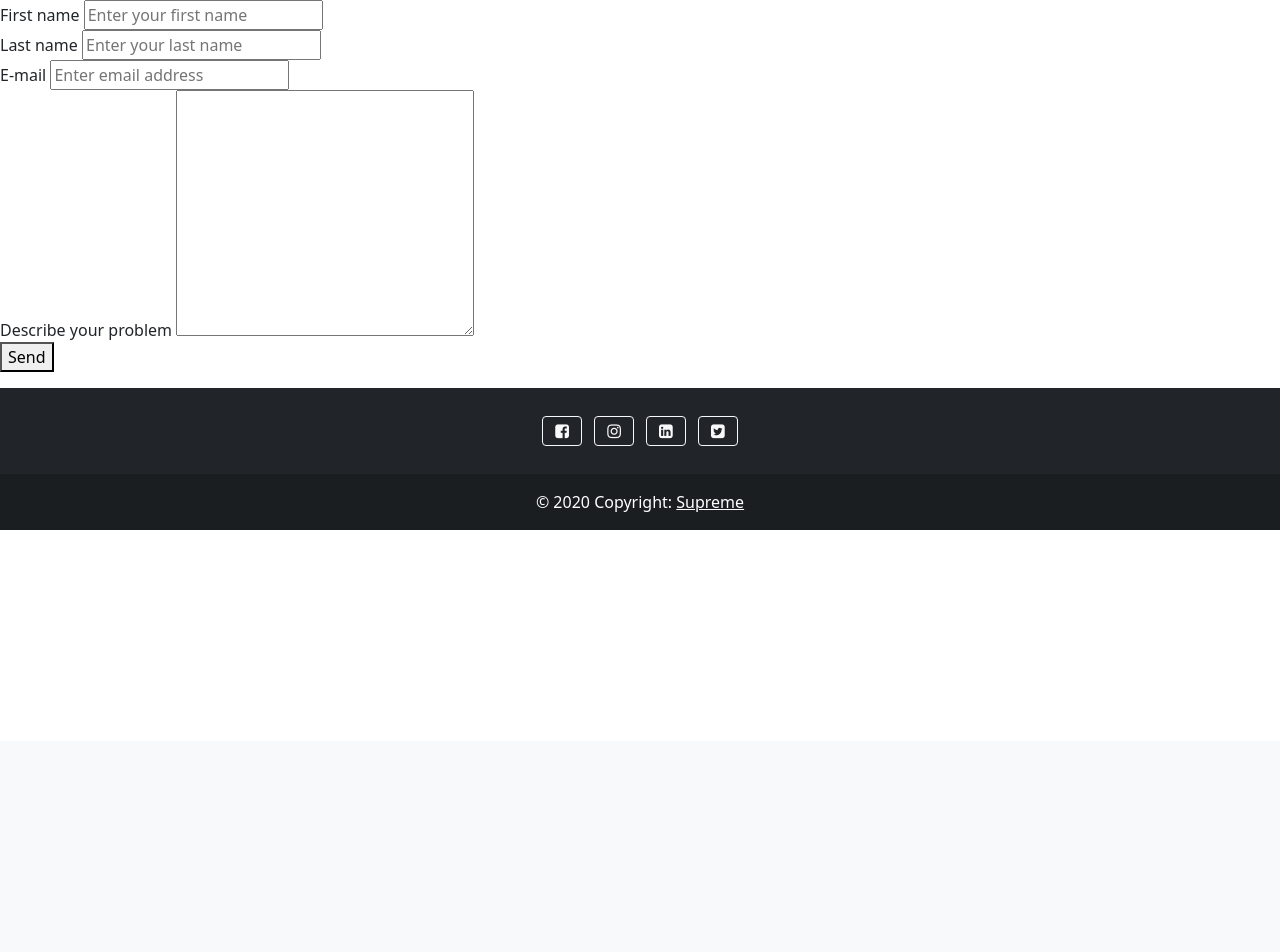
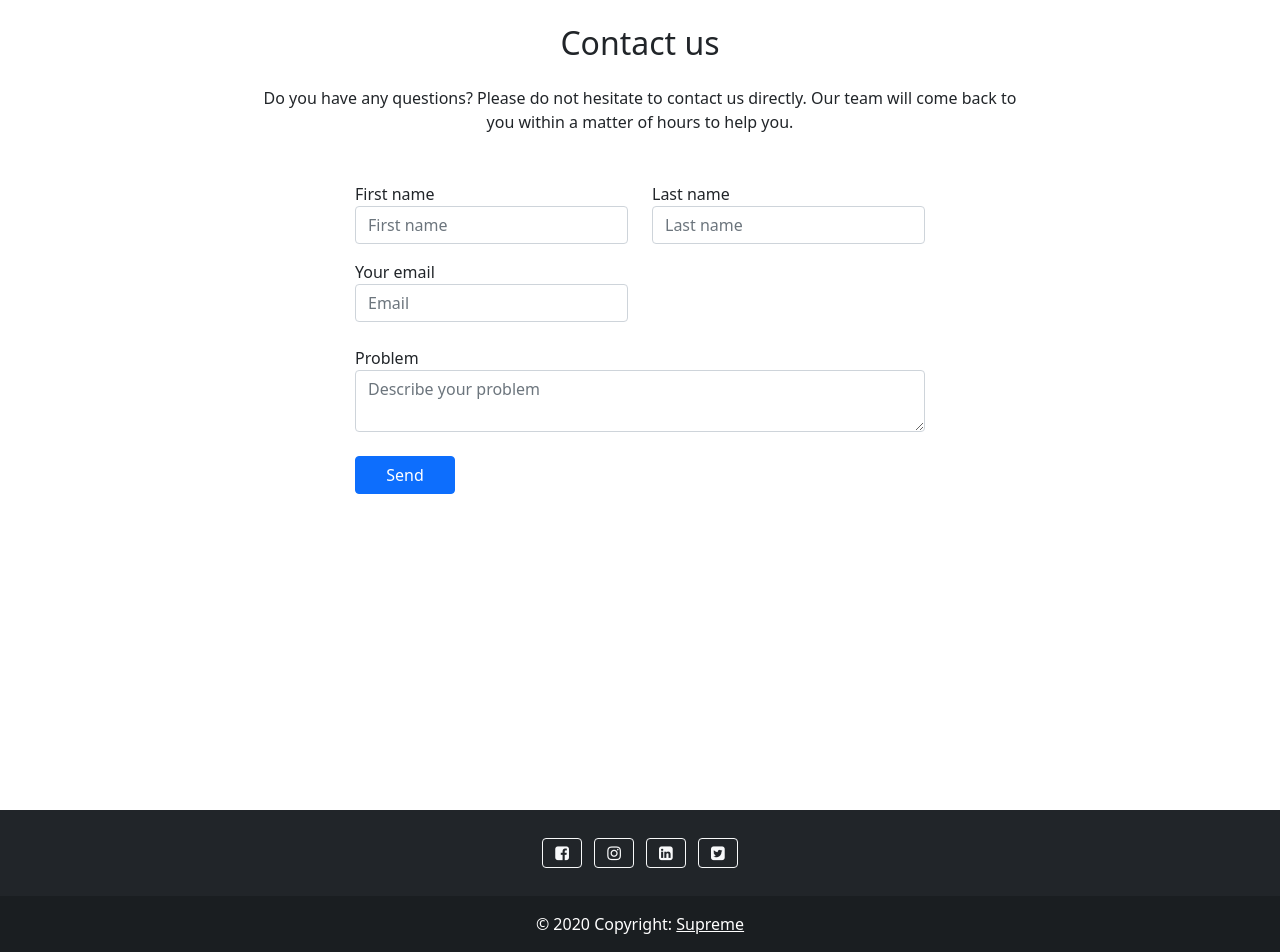
Before and after one commit to vstefan22/Gym-site, a Django app: page /help/ in a window 1280 px wide. Shown: the part 59-1011 px from the top of the page. Before the commit the page ends 589 px from the top, so only its background shows below. Run offline with Django 3.2, Linux system fonts and the light colour scheme; parts of the project's set-up code (start-up, migrations or seed data) failed here and were passed over.

Commit message:
help center page designed

```diff
--- a/gym/settings.py
+++ b/gym/settings.py
@@ -135,7 +135,7 @@ DEFAULT_AUTO_FIELD = 'django.db.models.BigAutoField'
 
 
 STRIPE_PUBLISHABLE_KEY = 'pk_test_51KKmXyHtZJnrJecvaiXeLxjRLsgASlNgrmtwZwDdtZLjQIBxe4WzhFXNEzVa8wh2qParwjGYzdxBPxjMmQNvEzwL00AmYUsvP7'
-STRIPE_SECRET_KEY = '#'
+STRIPE_SECRET_KEY = 'sk_test_51KKmXyHtZJnrJecv9dDlQ6xbpNpov3U0FHH0UERrKxpv0GVeKqJzWxIOYS8cEqygARvc7UVcpNn2qPWs2Mo7zvbW00McjviY1G'
 
 
 EMAIL_BACKEND = 'django.core.mail.backends.smtp.EmailBackend'
@@ -143,3 +143,4 @@ EMAIL_HOST = "smtp.gmail.com"
 EMAIL_USE_TLS = True
 EMAIL_PORT= 587
 EMAIL_HOST_USER = "stefan.programming22@gmail.com"
+EMAIL_HOST_PASSWORD = "PRIVATE"
--- a/gym_app/templates/gym_app/help.html
+++ b/gym_app/templates/gym_app/help.html
@@ -1,6 +1,5 @@
 {% extends 'gym_app/base.html' %}
-<!DOCTYPE html>
-<html lang="en">
+
 
 <head>
     <meta charset="UTF-8">
@@ -11,29 +10,80 @@
 
 <body>
     {%block content%}
-    <!--Email sending-->
-    <section>
-        <form action="{% url 'gym:help_center' %}" method="post">
+
+    <div style="margin-right: 20%; margin-left: 20%;">
+        <section class="mb-4 ">
+            <!--Section heading-->
+            <h2 class="h1-responsive font-weight-bold text-center my-4">Contact us</h2>
+            <!--Section description-->
+            <p class="text-center w-responsive mx-auto mb-5">Do you have any questions? Please do not hesitate to
+                contact us
+                directly. Our team will come back to you within
+                a matter of hours to help you.</p>
+            <div class="row d-flex justify-content-center">
+                <!--Grid column-->
+                <div class="col-md-9 mb-md-0 mb-3">
+                    <form id="contact-form" name="contact-form" action="{% url 'gym:help_center' %}" method="POST"
+                        class="form-horizontal">
                         {%csrf_token%}
-            <div>
-                <label>First name</label>
-                <input type="text" name="first_name" placeholder="Enter your first name" required />
+                        <!--Grid row-->
+                        <div class="row">
+                            <!--Grid column-->
+                            <div class="col-md-6 form-group">
+                                <div class=" md-form mb-3">
+                                    <label for="first_name" class="">First name</label>
+                                    <input type="text" id="first_name" name="first_name" class="form-control"
+                                        placeholder="First name">
                                 </div>
-            <div>
-                <label>Last name</label>
-                <input type="text" name="last_name" placeholder="Enter your last name" required />
                             </div>
-            <div>
-                <label>E-mail</label>
-                <input type="email" name="email" placeholder="Enter email address" required />
+
+                            <!--Grid column-->
+                            <div class="col-md-6 form-group">
+                                <div class="md-form mb-0">
+                                    <label for="last_name" class="">Last name</label>
+                                    <input type="text" id="last_name" name="last_name" class="form-control"
+                                        placeholder="Last name">
                                 </div>
-            <div>
-                <label>Describe your problem</label>
-                <textarea name="problem_description" id="" cols="30" rows="10"></textarea>
                             </div>
-            <button type="submit">Send</button>
+
+                            <!--Grid column-->
+                            <div class="col-md-6 form-group">
+                                <div class="md-form mb-4">
+                                    <label for="email" class="">Your email</label>
+                                    <input type="text" id="email" name="email" class="form-control" placeholder="Email">
+                                </div>
+                            </div>
+                            <!--Grid column-->
+
+                        </div>
+                        <!--Grid row-->
+
+                        <!--Grid row-->
+                        <div class="row">
+                            <!--Grid column-->
+                            <div class="col-md-12">
+                                <div class="md-form mb-4">
+                                    <label for="problem_description">Problem</label>
+                                    <textarea type="text" id="problem_description" name="problem_description" rows="2"
+                                        class="form-control md-textarea" placeholder="Describe your problem"></textarea>
+                                </div>
+                            </div>
+                        </div>
+                        <!--Grid row-->
+                        <div class="col-4">
+                            <button type="submit" class="btn btn-primary" style="width: 100px;">Send</button>
+                        </div>
                     </form>
+                </div>
+                <!--Grid column-->
+
+            </div>
+
+            <div style="margin-bottom: 300px;"></div>
         </section>
+    </div>
+    </div>
+
     {%endblock%}
 </body>
 
--- a/gym_app/views.py
+++ b/gym_app/views.py
@@ -103,8 +103,8 @@ def send_email(request):
         problem_description = request.POST['problem_description']
         send_mail(
             'User problem',
-            'first_name'+first_name+'last_name'+'\n'
-            'problem_description'+problem_description,
+            'First name: '+first_name+'\nLast name: '+last_name +'\n'
+            'Problem description: '+problem_description,
             email,
             ['stefan.programming22@gmail.com'],
         )
```
Lines whose indentation alone changed are shown as unchanged.
